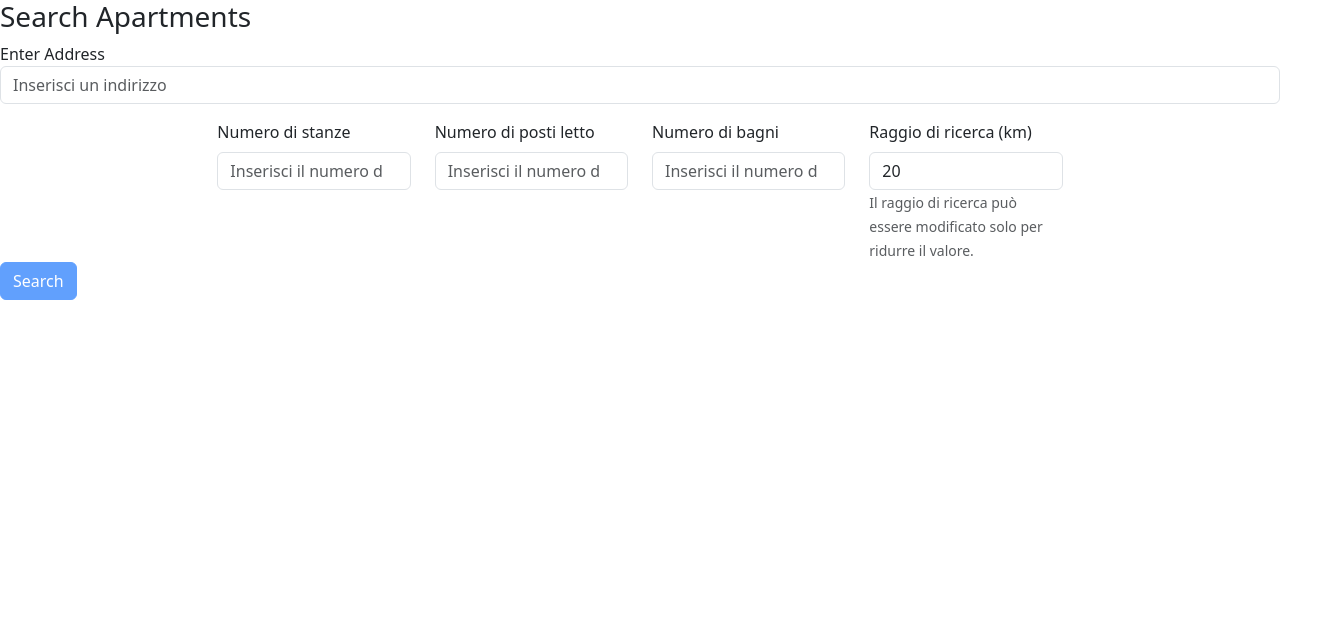
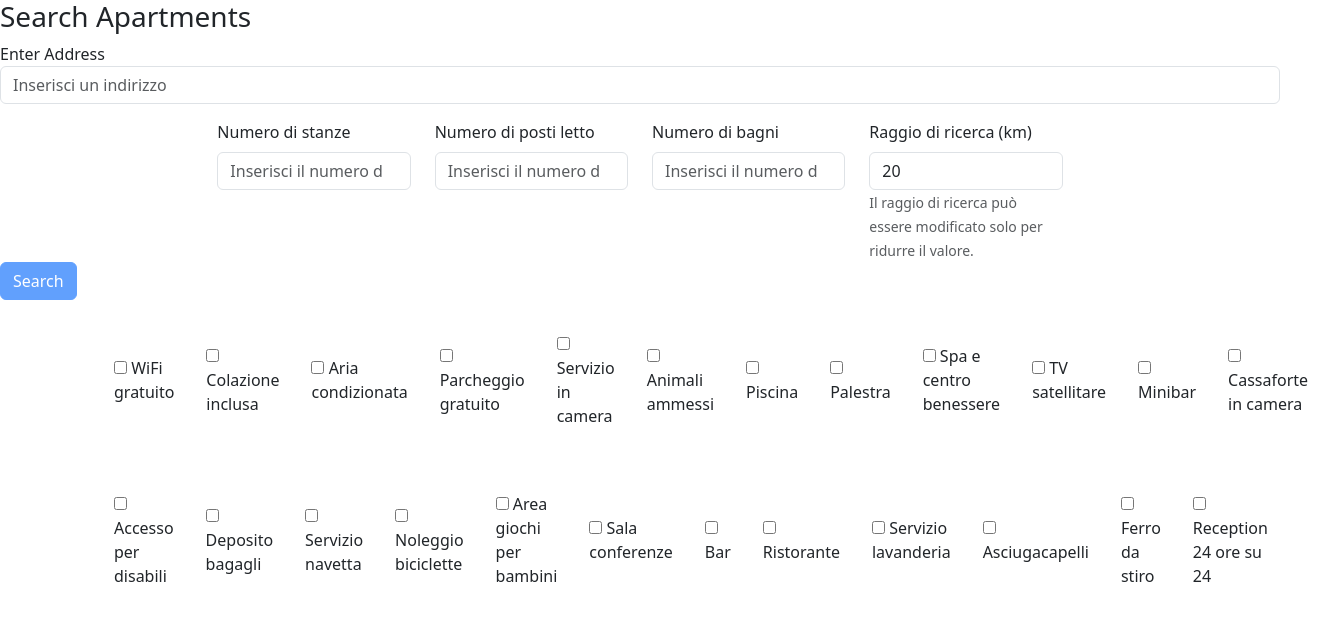
Before and after one commit to MatteoNeri99/BoolBnB_Vue, a Vue app: page /apartments in a window 1280 px wide. Shown: the top 620 px of the page, 1324 px wide, since content can reach past the window. Built offline with nearby package versions, Linux system fonts and the light colour scheme.

Commit message:
aggiunti services nei filtri di ricerca

```diff
--- a/src/components/ProvaRicerca.vue
+++ b/src/components/ProvaRicerca.vue
@@ -1,58 +1,3 @@
-<template>
-  <div class="apartment-search">
-    <h3>Search Apartments</h3>
-  <form >
-    <div class="form-group">
-      <label for="indirizzo">Enter Address</label>
-      <input
-        type="search"
-        v-model="address"
-        @input="fetchAutocomplete"
-        class="form-control me-2 searchbar border-radius"
-        id="indirizzo" name="indirizzo"
-        placeholder="Inserisci un indirizzo"
-        aria-label="Search">
-      <ul v-if="autocompleteResults.length" class="autocomplete-results">
-        <li v-for="result in autocompleteResults" :key="result.id" @click="selectAddress(result)">
-          {{ result.address.freeformAddress }}
-        </li>
-      </ul>
-      <p v-if="!isValidAddress && address.length > 0" class="text-danger">Please select a valid address from the list.</p>
-    </div>
-
-    <div class="row mt-3 justify-content-center">
-      <div class="col-md-2">
-          <label for="numStanze" class="form-label">Numero di stanze</label>
-          <input v-model="filters.Stanze" type="number" class="form-control" name="Stanze" id="Stanze" placeholder="Inserisci il numero di stanze">
-      </div>
-      <div class="col-md-2">
-          <label for="numLetti" class="form-label">Numero di posti letto</label>
-          <input v-model="filters.Letti" type="number" class="form-control" name="Letti" id="Letti" placeholder="Inserisci il numero di letti">
-      </div>
-      <div class="col-md-2">
-          <label for="numBagni" class="form-label">Numero di bagni</label>
-          <input v-model="filters.Bagni" type="number" class="form-control" name="Bagni" id="Bagni" placeholder="Inserisci il numero di bagni ">
-      </div>
-      <!-- Campo per il raggio di ricerca -->
-      <div class="col-md-2">
-        <label for="radius" class="form-label">Raggio di ricerca (km)</label>
-        <input v-model="radius" type="number" class="form-control" name="radius" id="radius" min="1" max="20" value="20" placeholder="20 km">
-        <small class="form-text text-muted">Il raggio di ricerca può essere modificato solo per ridurre il valore.</small>
-      </div>
-    </div>
-    <button class="btn btn-primary" @click.prevent="searchApartments" :disabled="!isValidAddress">Search</button>
-  </form>
-
-    <div v-if="apartments.length">
-      <h4>Search Results</h4>
-      <ul>
-        <li v-for="apartment in apartments" :key="apartment.id">
-          {{ apartment.Indirizzo }} - {{ apartment.Stanze }} Rooms
-        </li>
-      </ul>
-    </div>
-  </div>
-</template>
 
 <script>
 import axios from 'axios';
@@ -63,6 +8,7 @@ export default {
       address: '',
       radius: 20,
       autocompleteResults: [],
+      services:[],
       selectedCoordinates: null,
       isValidAddress: false,
       filters: {
@@ -108,6 +54,7 @@ export default {
 
     // Metodo per cercare appartamenti usando le API
     async searchApartments() {
+      console.log(this.address)
       if (!this.selectedCoordinates) {
         alert('Please select a valid address from the list.');
         return;
@@ -115,13 +62,16 @@ export default {
 
       try {
         const response = await axios.get('http://127.0.0.1:8000/api/apartments/search', {
+          params: {
             indirizzo: this.address,
             radius: this.radius,
             Stanze: this.filters.Stanze,
             Letti: this.filters.Letti,
             Bagni: this.filters.Bagni,
+            services:this.services,
             lat: this.selectedCoordinates.lat,
             lon: this.selectedCoordinates.lon,
+          }
         });
 
         this.apartments = response.data;
@@ -132,6 +82,95 @@ export default {
   },
 };
 </script>
+<template>
+    <div class="apartment-search">
+      <h3>Search Apartments</h3>
+    <form >
+      <div class="form-group">
+        <label for="indirizzo">Enter Address</label>
+        <input
+          type="text"
+          v-model="address"
+          @input="fetchAutocomplete"
+          class="form-control me-2 searchbar border-radius"
+          id="Indirizzo" name="Indirizzo"
+          placeholder="Inserisci un indirizzo"
+          aria-label="Search">
+        <ul v-if="autocompleteResults.length" class="autocomplete-results">
+          <li v-for="result in autocompleteResults" :key="result.id" @click="selectAddress(result)">
+            {{ result.address.freeformAddress }}
+          </li>
+        </ul>
+        <p v-if="!isValidAddress && address.length > 0" class="text-danger">Please select a valid address from the list.</p>
+      </div>
+
+      <div class="row mt-3 justify-content-center">
+        <div class="col-md-2">
+            <label for="numStanze" class="form-label">Numero di stanze</label>
+            <input v-model="filters.Stanze" type="number" class="form-control" name="Stanze" id="Stanze" placeholder="Inserisci il numero di stanze">
+        </div>
+        <div class="col-md-2">
+            <label for="numLetti" class="form-label">Numero di posti letto</label>
+            <input v-model="filters.Letti" type="number" class="form-control" name="Letti" id="Letti" placeholder="Inserisci il numero di letti">
+        </div>
+        <div class="col-md-2">
+            <label for="numBagni" class="form-label">Numero di bagni</label>
+            <input v-model="filters.Bagni" type="number" class="form-control" name="Bagni" id="Bagni" placeholder="Inserisci il numero di bagni ">
+        </div>
+        <!-- Campo per il raggio di ricerca -->
+        <div class="col-md-2">
+          <label for="radius" class="form-label">Raggio di ricerca (km)</label>
+          <input v-model="radius" type="number" class="form-control" name="radius" id="radius" min="1" max="20" value="20" placeholder="20 km">
+          <small class="form-text text-muted">Il raggio di ricerca può essere modificato solo per ridurre il valore.</small>
+        </div>
+      </div>
+      <button class="btn btn-primary" @click.prevent="searchApartments" :disabled="!isValidAddress">Search</button>
+      <div class="container">
+        <div class="row">
+            <div class=" col-md-2 d-flex flex-column ">
+              <ul class="list-unstyled d-flex align-items-center  m-3" >
+                <li    class="p-3"><label><input type="checkbox" v-model="services" name="services[]"  value="1"> WiFi gratuito</label></li>
+                <li    class="p-3"><label ><input type="checkbox" v-model="services" name="services[]" value="2"> Colazione inclusa</label></li>
+                <li    class="p-3"><label ><input type="checkbox" v-model="services" name="services[]" value="3"> Aria condizionata</label></li>
+                <li    class="p-3"><label ><input type="checkbox" v-model="services" name="services[]" value="4"> Parcheggio gratuito</label></li>
+                <li    class="p-3"><label ><input type="checkbox" v-model="services" name="services[]" value="5"> Servizio in camera</label></li>
+                <li    class="p-3"><label ><input type="checkbox" v-model="services" name="services[]" value="6"> Animali ammessi</label></li>
+                <li    class="p-3"><label ><input type="checkbox" v-model="services" name="services[]" value="7"> Piscina</label></li>
+                <li    class="p-3"><label ><input type="checkbox" v-model="services" name="services[]" value="8"> Palestra</label></li>
+                <li    class="p-3"><label ><input type="checkbox" v-model="services" name="services[]" value="9"> Spa e centro benessere</label></li>
+                <li    class="p-3"><label ><input type="checkbox" v-model="services" name="services[]" value="10"> TV satellitare</label></li>
+                <li    class="p-3"><label ><input type="checkbox" v-model="services" name="services[]" value="11"> Minibar</label></li>
+                <li    class="p-3"><label ><input type="checkbox" v-model="services" name="services[]" value="12"> Cassaforte in camera</label></li>
+              </ul>
+              <ul class="list-unstyled d-flex align-items-center  m-3" >
+                <li class="p-3"><label ><input type="checkbox" v-model="services" name="services[]" value="13"> Accesso per disabili</label></li>
+                <li class="p-3"><label ><input type="checkbox" v-model="services" name="services[]" value="14"> Deposito bagagli</label></li>
+                <li class="p-3"><label ><input type="checkbox" v-model="services" name="services[]" value="15"> Servizio navetta</label></li>
+                <li class="p-3"><label ><input type="checkbox" v-model="services" name="services[]" value="16"> Noleggio biciclette</label></li>
+                <li class="p-3"><label ><input type="checkbox" v-model="services" name="services[]" value="17"> Area giochi per bambini</label></li>
+                <li class="p-3"><label ><input type="checkbox" v-model="services" name="services[]" value="18"> Sala conferenze</label></li>
+                <li class="p-3"><label ><input type="checkbox" v-model="services" name="services[]" value="19"> Bar</label></li>
+                <li class="p-3"><label ><input type="checkbox" v-model="services" name="services[]" value="20"> Ristorante</label></li>
+                <li class="p-3"><label ><input type="checkbox" v-model="services" name="services[]" value="21"> Servizio lavanderia</label></li>
+                <li class="p-3"><label ><input type="checkbox" v-model="services" name="services[]" value="22"> Asciugacapelli</label></li>
+                <li class="p-3"><label ><input type="checkbox" v-model="services" name="services[]" value="23"> Ferro da stiro</label></li>
+                <li class="p-3"><label ><input type="checkbox" v-model="services" name="services[]" value="24"> Reception 24 ore su 24</label></li>
+              </ul>
+            </div>
+        </div>
+                    </div>
+    </form>
+
+      <div v-if="apartments.length">
+        <h4>Search Results</h4>
+        <ul>
+          <li v-for="apartment in apartments" :key="apartment.id">
+            {{ apartment.Indirizzo }} - {{ apartment.Stanze }} Rooms
+          </li>
+        </ul>
+      </div>
+    </div>
+</template>
 
 <style scoped>
 .autocomplete-results {
```
Lines whose indentation alone changed are shown as unchanged.
